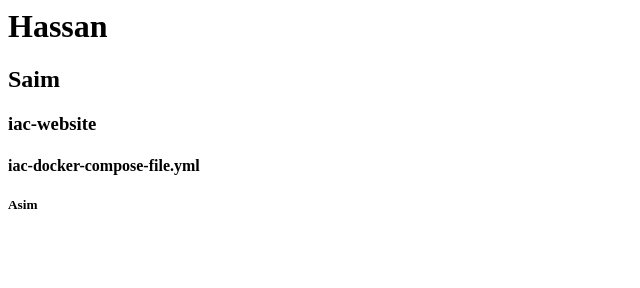
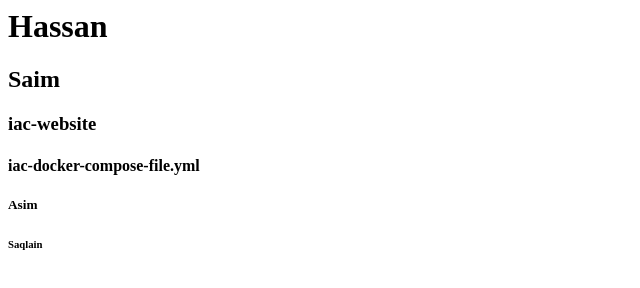
Before and after one commit to hassanali5512/Hassan, a plain HTML site: page index.html in a window 1280 px wide. Shown: the full height of the page, 0-640 px from the left. Drawn offline with Linux system fonts and the light colour scheme.

Commit message:
Update index.html

```diff
--- a/index.html
+++ b/index.html
@@ -3,3 +3,4 @@
 <h3> iac-website</h3>
   <h4>iac-docker-compose-file.yml</h4>
   <h5>Asim</h5>
+  <h6>Saqlain</h6>
```
